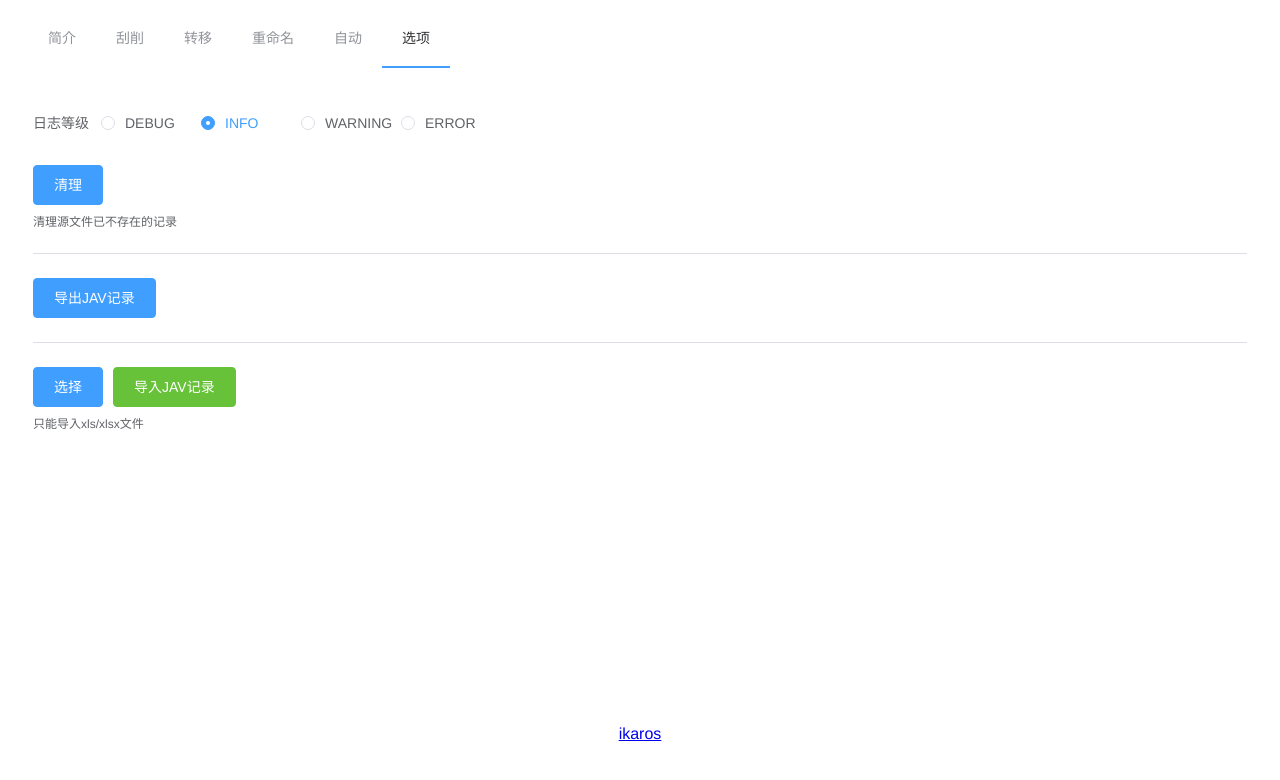
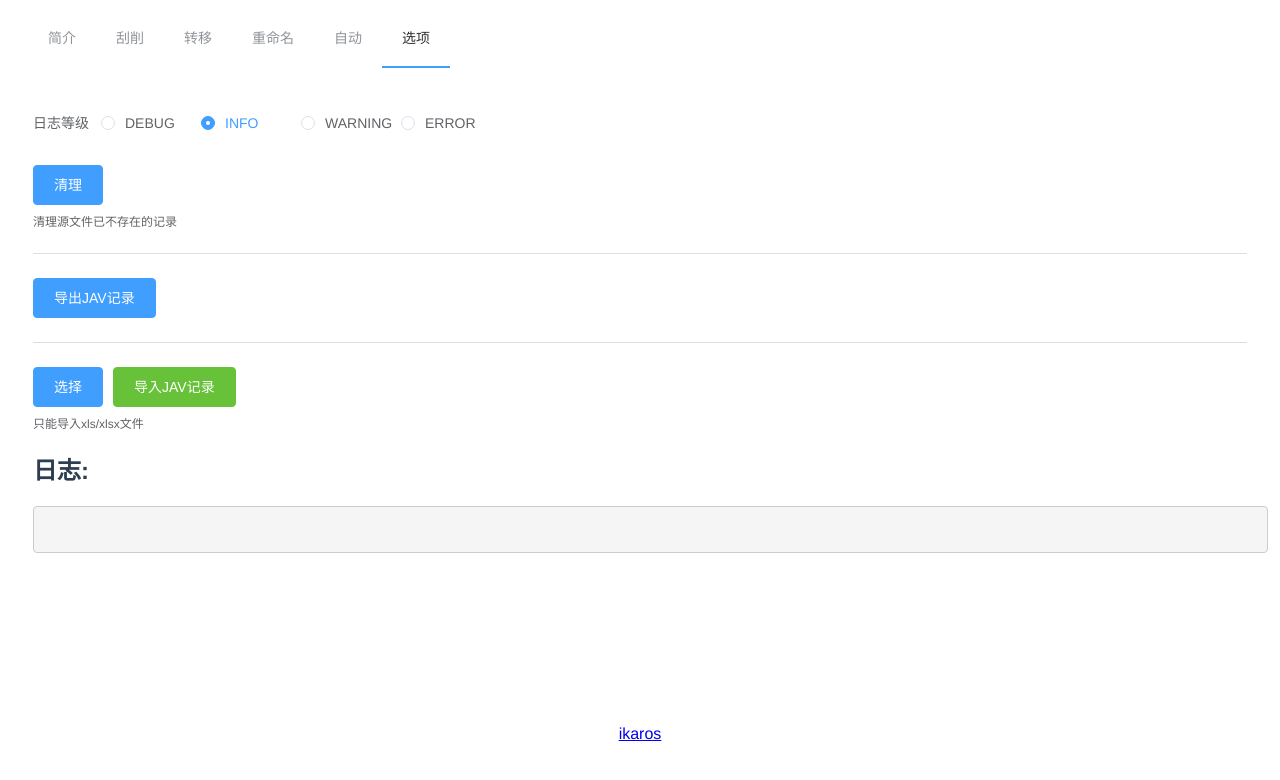
Before and after one commit to Suwmlee/ikaros-web, a Vue app: page / in a window 1280 px wide. Both pictures are taken after a click on the item "选项". Shown: the top 780 px of the page. Built offline with nearby package versions, Linux system fonts and the light colour scheme; no server answers.

Commit message:
add log view

```diff
--- a/src/views/options.vue
+++ b/src/views/options.vue
@@ -31,6 +31,14 @@
                 <div slot="tip" class="el-upload__tip">只能导入xls/xlsx文件</div>
             </el-upload>
         </div>
+
+        <div class="row">
+            <h2 >日志:</h2>
+            <div class="logging_window">
+                <pre id="output"></pre>
+            </div>
+        </div>
+
     </div>
 </template>
 
@@ -54,6 +62,14 @@ export default {
             .catch(function (error) {
                 console.log(error);
             });
+
+        var output = document.getElementById('output');
+        var xhr = new XMLHttpRequest();
+        xhr.open('GET', '/api/options/logstream', true);
+        xhr.send();
+        setInterval(function() {
+          output.textContent = xhr.responseText;
+        }, 500);
     },
     methods: {
         onSubmit() {
@@ -111,4 +127,27 @@ export default {
     width: 300px;
 }
 
+.logging_window{
+    display: block;
+    padding: 9.5px;
+    font-size: 13px;
+    line-height: 1.42857143;
+    color: #333;
+    word-break: break-all;
+    word-wrap: break-word;
+    background-color: #f5f5f5;
+    border: 1px solid #ccc;
+    border-radius: 4px;
+    width: 100%;
+    margin: auto;
+}
+
+pre {
+    height: auto;
+    max-height: 800px;
+    overflow: auto;
+    white-space: pre-wrap;
+    word-wrap: break-word;
+}
+
 </style>
```
